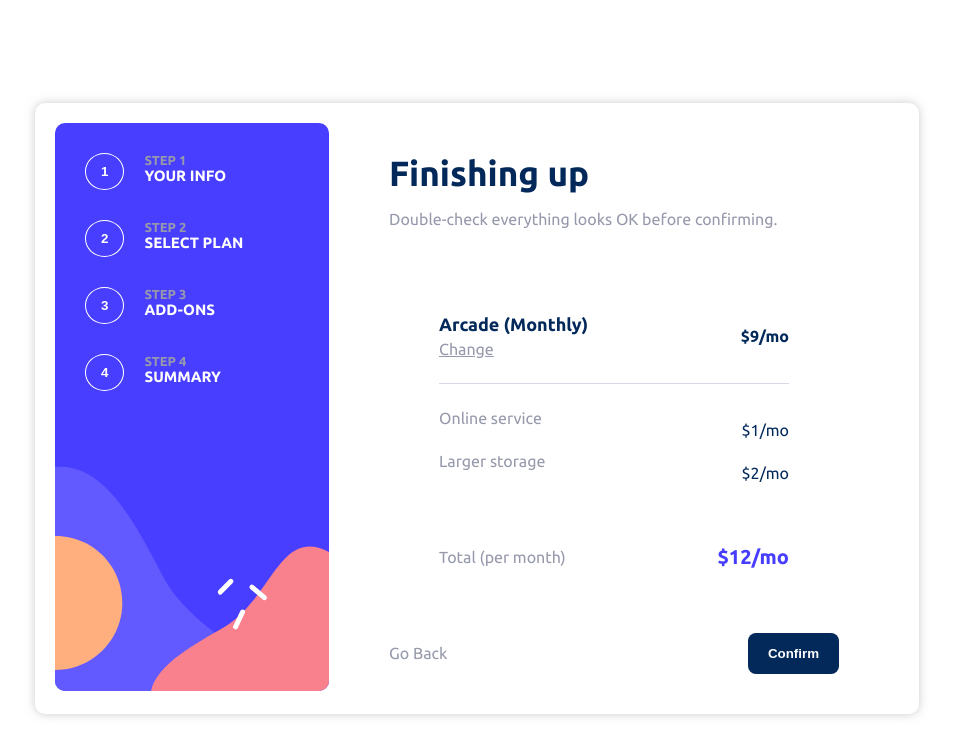
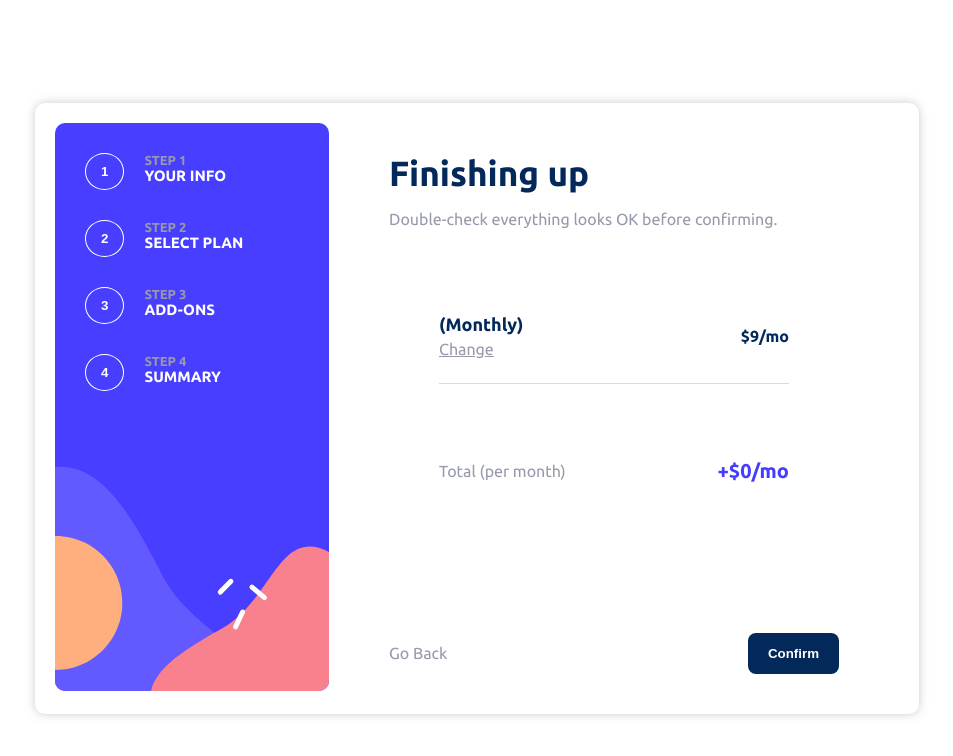
Before and after one commit to AshongAbdallah06/multi-step-form, a React (Create React App) app: page /summary in a window 1280 px wide. Shown: the top 756 px of the page, without its empty margins (171-1124 px from the left). Built offline with nearby package versions, Linux system fonts and the light colour scheme.

Commit message:
Make step4 interactive

```diff
--- a/src/App.css
+++ b/src/App.css
@@ -309,6 +309,8 @@ input::placeholder {
     display: flex;
     justify-content: space-between;
     align-items: center;
+    vertical-align: top;
+    margin-bottom: 15px;
 }
 
 .top {
@@ -336,8 +338,15 @@ input::placeholder {
     cursor: pointer;
 }
 
+.addon-selected {
+    display: flex;
+    flex-direction: column;
+    width: 100%;
+}
+
 .addon {
-    margin-bottom: 25px;
+    font-size: 18px;
+    margin-bottom: 0;
     color: hsl(231, 11%, 63%);
 }
 
--- a/src/App.js
+++ b/src/App.js
@@ -17,17 +17,23 @@ function App() {
     const [monthly, setMonthly] = useState(true);
     const [chosenPlan, setChosenPlan] = useState('');
     const [addOns, setAddOns] = useState({
-        onlineService: false,
-        largerStorage: false,
-        customizableProfile: false
+        onlineService: { name: "Online Service", selected: false, price: 1 },
+        largerStorage: { name: "Larger Storage", selected: false, price: 2 },
+        customizableProfile: { name: "Customizable Profile", selected: false, price: 2 }
     });
 
     const handleToggle = (addOn) => {
         setAddOns(prevState => ({
             ...prevState,
-            [addOn]: !prevState[addOn]
+            [addOn]: {
+                ...prevState[addOn],
+                selected: !prevState[addOn].selected,
+                price: prevState[addOn].price,
+                name: prevState[addOn].name
+            }
         }));
     };
+
 
     const addClass = (nameOfClass) => {
         setChosenPlan(nameOfClass);
@@ -38,6 +44,12 @@ function App() {
         email: null,
         phoneNumber: null
     });
+
+
+    const [planPrice, setPlanPrice] = useState("");
+    const handlePrice = (price) => {
+        setPlanPrice(parseFloat(price.replace('$', '')));
+    }
 
 
     return (
@@ -53,15 +65,16 @@ function App() {
                         setChosenPlan,
                         addClass,
                         addOns,
-                        handleToggle
+                        handleToggle,
+                        planPrice,
+                        handlePrice
                     }
                 }>
                 <Router>
                 <picture>
-                    <source srcset={desktopSidebar} media="(min-width: 930px)" />
-                    <img className='header-img' src={mobileSidebar} />
+                    <source srcSet={desktopSidebar} media="(min-width: 930px)" />
+                    <img className='header-img' src={mobileSidebar} alt='sidebar' />
                 </picture>
-                {/* <img src={} alt="" className='sidebar-img' /> */}
 
                     <div className='steps'>
                         <div to='/' className='step'>
--- a/src/Step2.js
+++ b/src/Step2.js
@@ -1,4 +1,4 @@
-import React, { useState, useContext, useEffect } from 'react';
+import React, { useState, useContext } from 'react';
 import arcadeIcon from './images/icon-arcade.svg';
 import advancedIcon from './images/icon-advanced.svg';
 import proIcon from './images/icon-pro.svg'
@@ -12,7 +12,7 @@ const Step2 = () => {
         setMonthly,
         chosenPlan,
         addClass,
-        // setChosenPlanPrice
+        handlePrice
     } = useContext(AppContext);
     const [monthIsToggled, setMonthIsToggled] = useState(true);
 
@@ -20,7 +20,6 @@ const Step2 = () => {
         setMonthIsToggled(!monthIsToggled);
         setMonthly(!monthly);
     };
-
 
 
     return (
@@ -37,6 +36,7 @@ const Step2 = () => {
                     className={`arcade ${chosenPlan === 'Arcade' ? 'chosen' : ''}`}
                     onClick={() => {
                         addClass('Arcade');
+                        handlePrice("$9");
                     }}
                 >
                     <img src={arcadeIcon} alt="" />
@@ -47,14 +47,15 @@ const Step2 = () => {
                         </p>
                     </p>
                     <p className="free-months">
-                            {!monthly ? "2 months free" : ""}
+                        {!monthly ? "2 months free" : ""}
                     </p>
                 </div>
 
                 <div
                     className={`advanced ${chosenPlan === 'Advanced' ? 'chosen' : ''}`}
                     onClick={() => {
-                        addClass('Advanced')
+                        addClass('Advanced');
+                        handlePrice("$12");
                     }}
                 >
                     <img src={advancedIcon} alt="" />
@@ -70,7 +71,10 @@ const Step2 = () => {
                 </div>
 
                 <div
-                    className={`pro ${chosenPlan === 'Pro' ? 'chosen' : ''}`} onClick={() => addClass('Pro')}>
+                    className={`pro ${chosenPlan === 'Pro' ? 'chosen' : ''}`} onClick={() => {
+                        addClass('Pro');
+                        handlePrice("$15");
+                    }}>
 
                     <img src={proIcon} alt="" />
                     <p className='mobile'>
@@ -105,8 +109,11 @@ const Step2 = () => {
 
             <div className="bottom">
                 <Link to='/' className='go-back'>Go Back</Link>
-                <Link to='/add-ons'>
-                        <button className="next">Next Step</button>
+                <Link to={{
+                    pathname: '/add-ons',
+                    state: { chosenPlan, monthly }
+                }}>
+                    <button className="next">Next Step</button>
                 </Link>
             </div>
         </div>
--- a/src/Step3.js
+++ b/src/Step3.js
@@ -1,4 +1,4 @@
-import React, { useContext, useState } from 'react';
+import React, { useContext } from 'react';
 import { Link } from 'react-router-dom';
 import { AppContext } from './App';
 
@@ -20,7 +20,7 @@ const Step3 = () => {
                     className='cont'
                     onClick={() => handleToggle('onlineService')}
                 >
-                    <input type="checkbox" checked={addOns.onlineService} readOnly />
+                    <input type="checkbox" checked={addOns.onlineService.selected} readOnly />
                     <div className='text'>
                         <p className='label'>Online service</p>
                         <p className='info'>Access to multiplayer games</p>
@@ -32,7 +32,7 @@ const Step3 = () => {
                     className='cont'
                     onClick={() => handleToggle('largerStorage')}
                 >
-                    <input type="checkbox" checked={addOns.largerStorage} readOnly />
+                    <input type="checkbox" checked={addOns.largerStorage.selected} readOnly />
                     <div className='text'>
                         <p className='label'>Larger storage</p>
                         <p className='info'>Extra 1TB of cloud drive</p>
@@ -43,7 +43,7 @@ const Step3 = () => {
                 <div
                     className='cont'
                     onClick={() => handleToggle('customizableProfile')}>
-                    <input type="checkbox" checked={addOns.customizableProfile} readOnly />
+                    <input type="checkbox" checked={addOns.customizableProfile.selected} readOnly />
                     <div className='text'>
                         <p className='label'>Customizable profile</p>
                         <p className='info'>Custom theme on your profile</p>
@@ -54,7 +54,7 @@ const Step3 = () => {
 
             <div className="bottom">
                 <Link to='/select-your-plan' className='go-back'>Go Back</Link>
-                <Link to='/summary'>
+                <Link to={{ pathname: '/summary', state: { addOns } }}>
                     <button className="next">Next Step</button>
                 </Link>
             </div>
--- a/src/Step4.js
+++ b/src/Step4.js
@@ -2,9 +2,13 @@ import React, { useContext } from 'react';
 import { Link } from 'react-router-dom';
 import { AppContext } from './App';
 
-const Step2 = () => {
+const Step4 = () => {
 
-    const { chosenPlan, monthly } = useContext(AppContext)
+    const { chosenPlan, monthly, planPrice, addOns } = useContext(AppContext);
+
+    const totalAddOnPrice = Object.values(addOns)
+    .filter(addOn => addOn.selected) // Filter selected add-ons
+    .reduce((total, addOn) => total + addOn.price, 0); // Sum prices
 
     return (
         <div className="right-section">
@@ -19,35 +23,42 @@ const Step2 = () => {
                 <div className='summary-items top'>
                     <div>
                         <div className="name">
-                            {chosenPlan === '' ? "Arcade" : chosenPlan} ({monthly ? "Monthly" : "Yearly"})
+                            {chosenPlan} ({monthly ? "Monthly" : "Yearly"})
                         </div>
                         <Link to='/select-your-plan'>
                             <div className="change">Change</div>
                         </Link>
                     </div>
                     <div className='plan-price'>
-                        $9{monthly ? '' : "0"}/{monthly ? 'mo' : "yr"}
+                        ${planPrice === '' ? "9" : planPrice}{monthly ? '' : "0"}/{monthly ? 'mo' : "yr"}
                     </div>
                 </div>
 
-                <div className='summary-items'>
-                    <div className='addon'>Online service</div>
-                    <div className='addon-price'>
-                        $1{monthly ? '' : "0"}/{monthly ? 'mo' : "yr"}
+                <div>
+                    <div className="addon-selected">
+                        {Object.entries(addOns).map(([
+                            addOn, {
+                                selected,
+                                price,
+                                name
+                            }]) => (
+                            selected && (
+                                <div className='summary-items' key={addOn}>
+                                    <div className='addon'>{name}</div>
+                                    <div className='addon-price'>
+                                        +${price}{monthly ? '' : "0"}/{monthly ? "mo" : "yr"}
+                                    </div>
+                                </div>
+                            )
+                        ))}
                     </div>
                 </div>
 
-                <div className='summary-items'>
-                    <div className='addon'>Larger storage</div>
-                    <div className='addon-price'>
-                        $2{monthly ? '' : "0"}/{monthly ? 'mo' : "yr"}
-                    </div>
-                </div>
 
                 <div className='summary-items total'>
                     <div className='total-label'>Total (per month)</div>
                     <div className='total-price'>
-                        $12{monthly ? '' : "0"}/{monthly ? 'mo' : "yr"}
+                        +${planPrice + totalAddOnPrice}{monthly ? '' : "0"}/{monthly ? 'mo' : "yr"}
                     </div>
                 </div>
             </div>
@@ -62,4 +73,4 @@ const Step2 = () => {
     )
 }
 
-export default Step2
+export default Step4;
--- a/src/Step5.js
+++ b/src/Step5.js
@@ -8,7 +8,7 @@ const Step5 = () => {
             <h1>Thank you!</h1>
 
             <p className="thank-you-message">
-                Thanks for confirming your subscription! We hope you have fun using our platform. If you ever need support, please feel free to emial us at support@loremgaming.com
+                Thanks for confirming your subscription! We hope you have fun using our platform. If you ever need support, please feel free to email us at support@loremgaming.com
             </p>
 
         </div>
```
